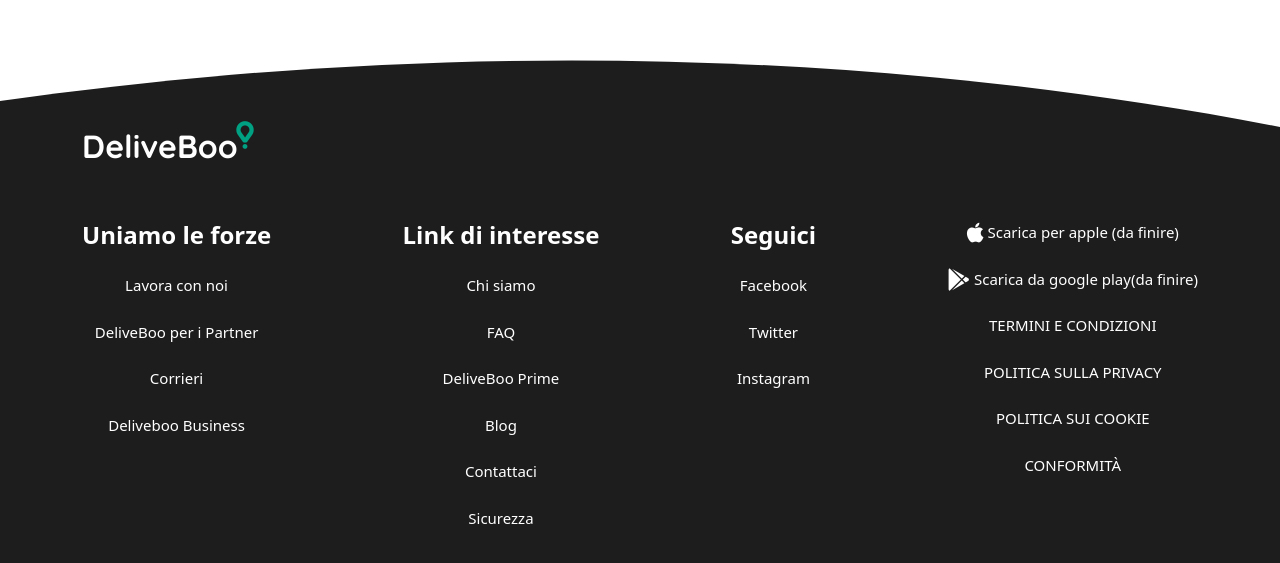
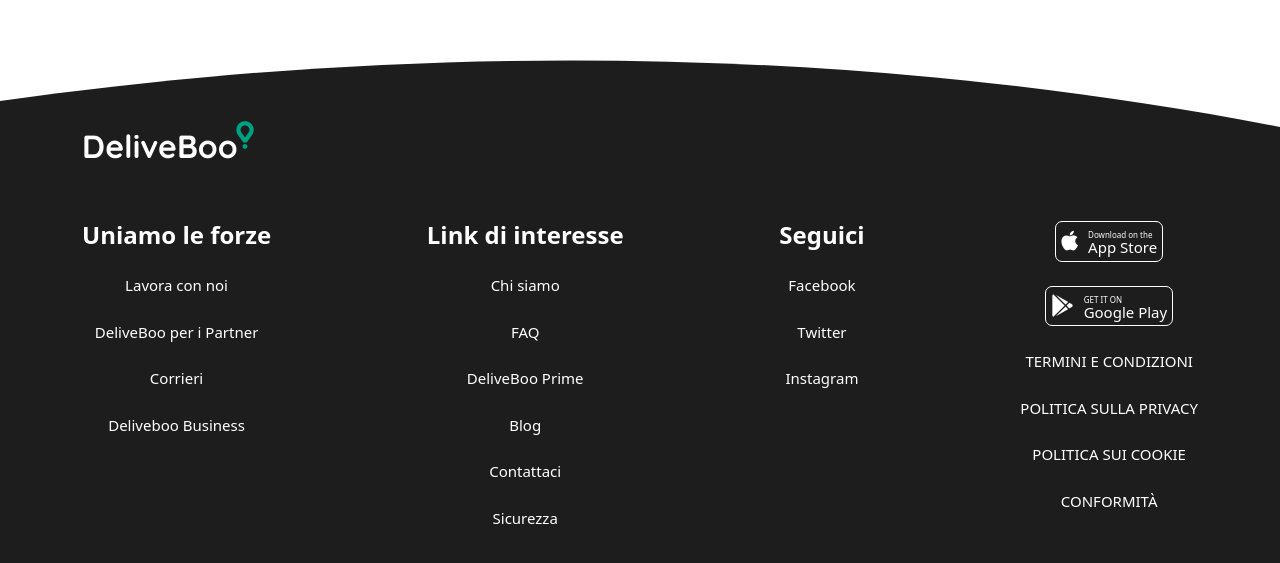
Before and after one commit to BiagioCaputo/vue-deliveboo, a Vue app: page / in a window 1280 px wide. Shown: the part 941-1504 px from the top of the page. Built offline with nearby package versions, Linux system fonts and the light colour scheme.

Commit message:
footer download link

```diff
--- a/src/components/AppFooter.vue
+++ b/src/components/AppFooter.vue
@@ -34,20 +34,27 @@ export default {
                             </ul>
                         </div>
                     </div>
+                    <!--Magari li famo dinamici?-->
                     <ul class="text-white text-center">
                         <a href="#">
-                            <li class="mb-4">
+                            <li class="mb-4 d-flex justify-content-center">
                                 <div class="download">
                                     <i class="fa-brands fa-apple fa-xl"></i>
-                                    Scarica per apple (da finire)
+                                    <div>
+                                        <p class="top-text">Download on the</p>
+                                        <p class="bottom-text">App Store</p>
+                                    </div>
                                 </div>
                             </li>
                         </a>
                         <a href="#">
-                            <li class="mb-4">
+                            <li class="mb-4 d-flex justify-content-center">
                                 <div class="download">
                                     <i class="fa-brands fa-google-play fa-xl"></i>
-                                    Scarica da google play(da finire)
+                                    <div>
+                                        <p class="top-text">GET IT ON</p>
+                                        <p class="bottom-text">Google Play</p>
+                                    </div>
                                 </div>
                             </li>
                         </a>
@@ -119,4 +126,27 @@ ul {
         text-decoration: none;
     }
 }
+
+.download {
+    display: flex;
+    align-items: center;
+    gap: 10px;
+    border: 1px solid white;
+    border-radius: 7px;
+    padding: 2px 5px;
+    width: fit-content;
+
+    .top-text {
+        text-align: left;
+        font-size: 8px;
+        margin: 0;
+        position: relative;
+        top: 5px;
+    }
+
+    .bottom-text {
+        font-weight: 500;
+        margin: 0;
+    }
+}
 </style>
```
